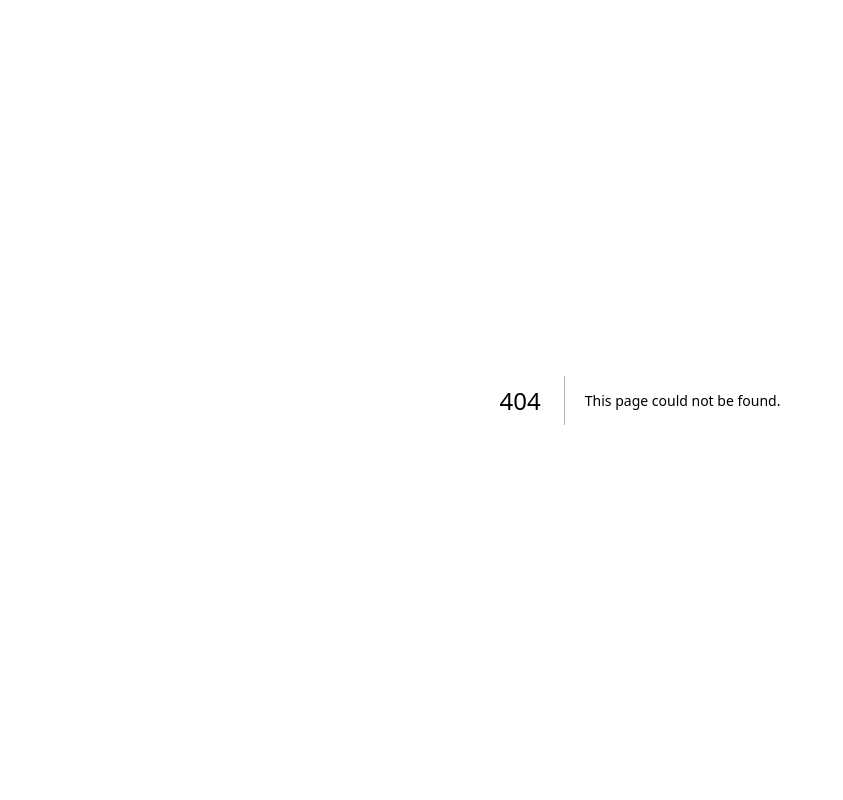
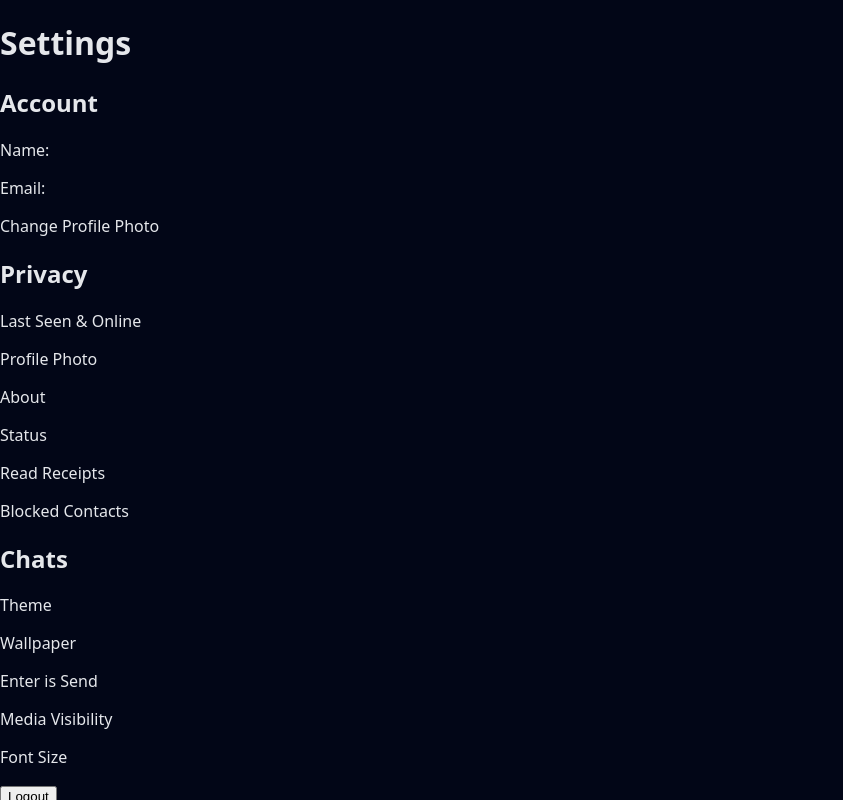
Before and after one commit to Vinay1812007/Chatengine, a Next.js app: page /settings in a window 1280 px wide. Before the commit this address had no page. Shown: the whole page, without its empty margins (0-843 px from the left). Built offline with nearby package versions, Linux system fonts and the light colour scheme; no server answers.

Commit message:
settings.js

```diff
--- /dev/null
+++ b/pages/settings.js
@@ -0,0 +1,56 @@
+import Head from "next/head";
+import { auth } from "../lib/firebase";
+import { signOut } from "firebase/auth";
+import { useRouter } from "next/router";
+
+export default function Settings() {
+  const router = useRouter();
+  const user = auth.currentUser;
+
+  async function logout() {
+    await signOut(auth);
+    router.replace("/");
+  }
+
+  return (
+    <>
+      <Head>
+        <title>Settings</title>
+      </Head>
+
+      <div className="settingsPage">
+        <h1>Settings</h1>
+
+        <section>
+          <h2>Account</h2>
+          <p>Name: {user?.displayName}</p>
+          <p>Email: {user?.email}</p>
+          <p>Change Profile Photo</p>
+        </section>
+
+        <section>
+          <h2>Privacy</h2>
+          <p>Last Seen & Online</p>
+          <p>Profile Photo</p>
+          <p>About</p>
+          <p>Status</p>
+          <p>Read Receipts</p>
+          <p>Blocked Contacts</p>
+        </section>
+
+        <section>
+          <h2>Chats</h2>
+          <p>Theme</p>
+          <p>Wallpaper</p>
+          <p>Enter is Send</p>
+          <p>Media Visibility</p>
+          <p>Font Size</p>
+        </section>
+
+        <button className="danger" onClick={logout}>
+          Logout
+        </button>
+      </div>
+    </>
+  );
+}
```
